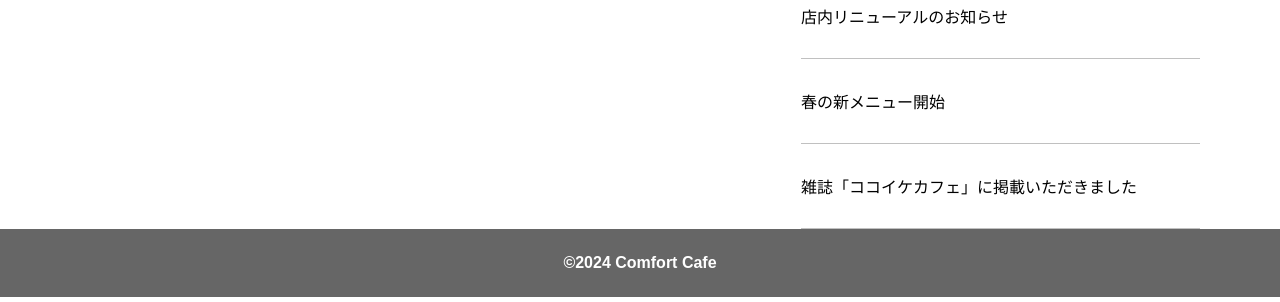
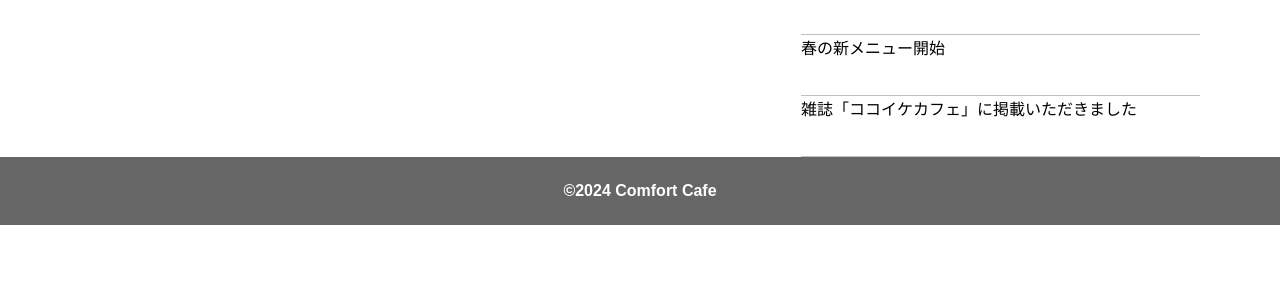
Before and after one commit to hsm0512/Comfort-Cafe02, a plain HTML site: page news.html in a window 1280 px wide. Shown: the part 498-800 px from the top of the page. Drawn offline with Linux system fonts and the light colour scheme.

Commit message:
[修正]ニュースページの新着記事コード修正

```diff
--- a/css/stylesheet.css
+++ b/css/stylesheet.css
@@ -147,10 +147,11 @@ aside {
 aside li {
     list-style: none;
     border-bottom: solid #c0c0c0 1px;
-    padding: 30px 0;
 }
 
 aside li a {
+    display: block !important;
+    height: 60px;
     color: #000;
 }
 
```
